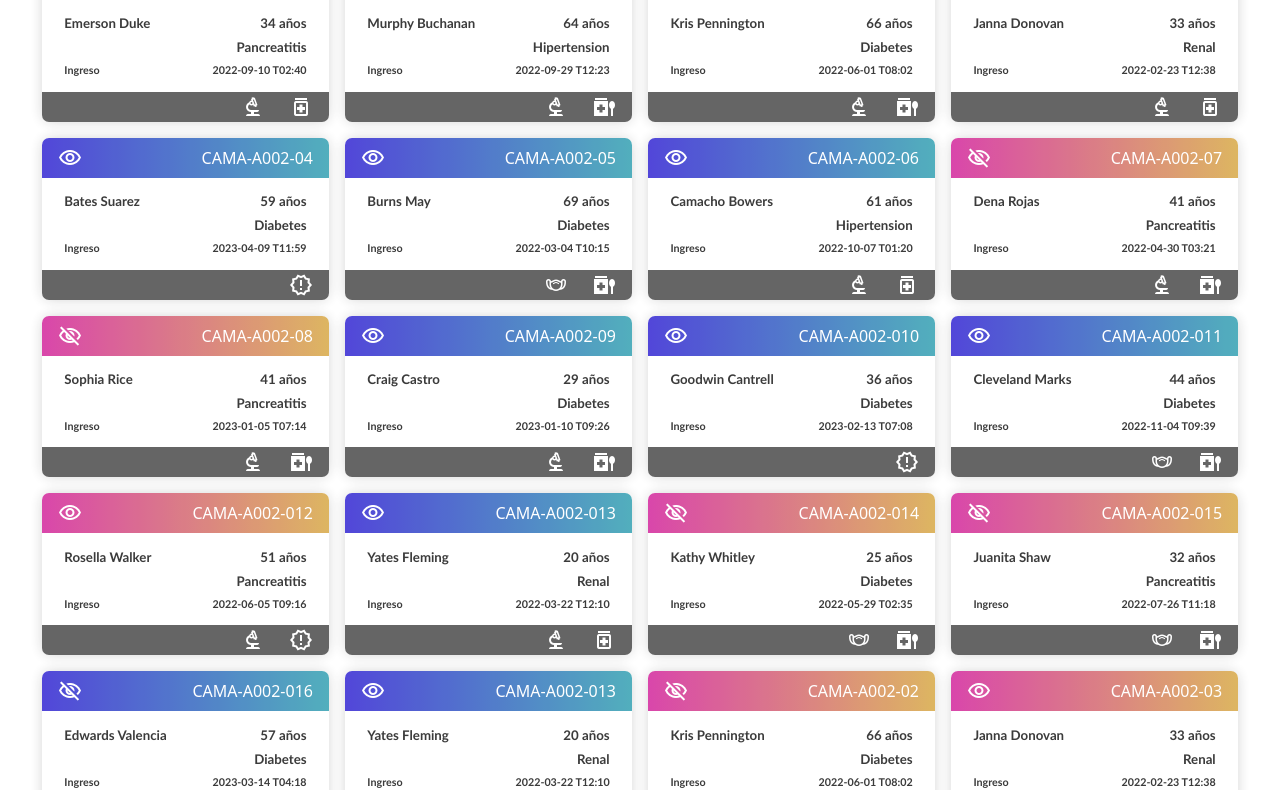
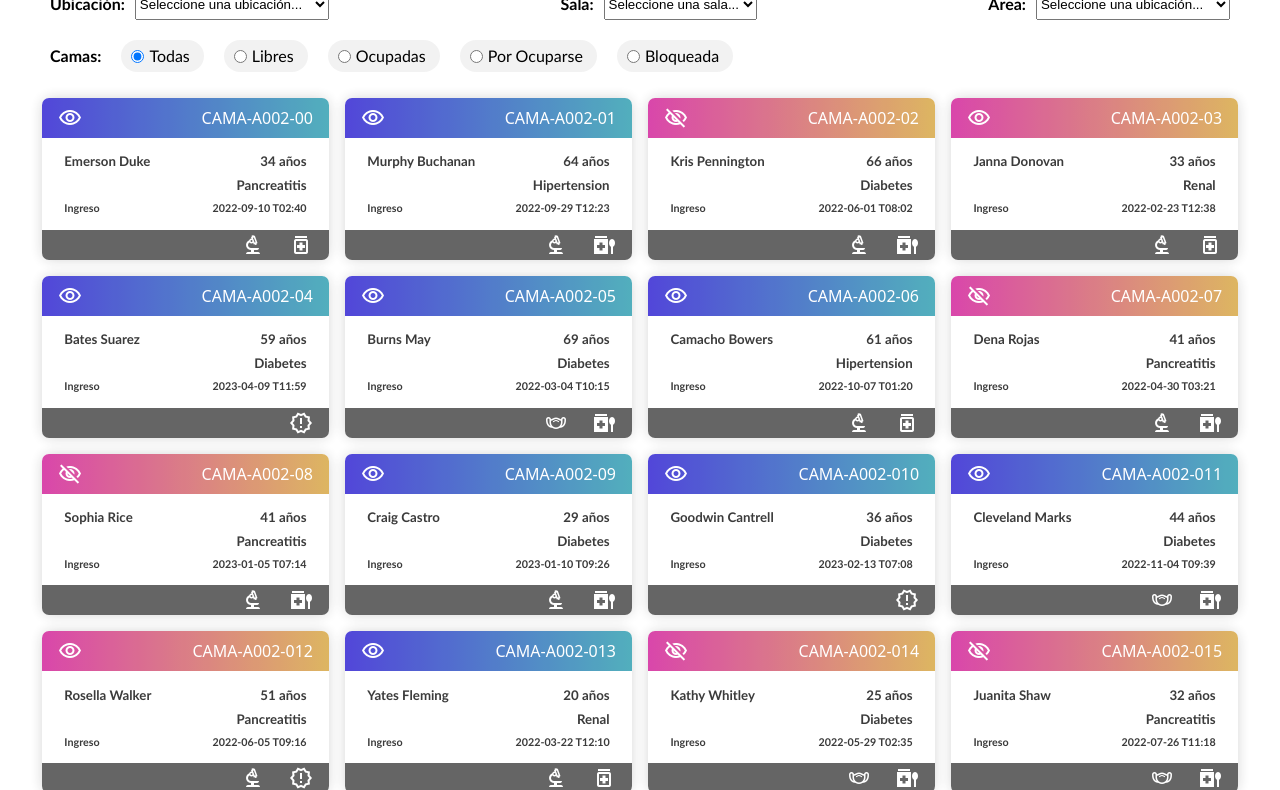
Before and after one commit to Chazmann/SalaInternacion, a plain HTML site: page index.html in a window 1280 px wide. Shown: the part 136-926 px from the top of the page. Drawn offline with Linux system fonts and the light colour scheme.

Commit message:
agregado filtros camas

```diff
--- a/css/main.css
+++ b/css/main.css
@@ -2,12 +2,21 @@
     padding: 0;
     margin: 0;
     box-sizing: border-box;
+    transition: all 0.06s ease;
 }
 
-body{
+:root {
+    --font: 'Gill Sans', 'Gill Sans MT', Calibri, 'Trebuchet MS', sans-serif;
+}
+
+body {
+    font-family: var(--font);
+    /* color: transparent !important; */
     padding-top: 80px;
 }
+
 header {
+    font-family: var(--font);
     background-color: #5b162d;
     height: 80px;
     width: 100vw;
@@ -20,24 +29,15 @@ header {
     align-items: center;
     z-index: 1;
 }
-    .usuario {
 
-        background-color: white;
-        height: 40px;
-        line-height:20px;
-        padding: 10px 20px;
-        border-radius: 20px;
-        color:rgba(0, 0, 0, 0.814);
-        gap: 20px;
-    }
-
-
-body {
-    font-family: 'Gill Sans', 'Gill Sans MT', Calibri, 'Trebuchet MS', sans-serif;
-
-    color: transparent !important;
-    padding-top: 80px;
-
+.usuario {
+    background-color: white;
+    height: 40px;
+    line-height: 20px;
+    padding: 10px 20px;
+    border-radius: 20px;
+    color: rgba(0, 0, 0, 0.814);
+    gap: 20px;
 }
 
 .main-color {
@@ -46,20 +46,65 @@ body {
 
 .secondary-back {
     background: linear-gradient(135deg, rgba(252, 185, 0, 1) 0%, rgba(255, 105, 0, 1) 100%);
-    ;
 }
 
 .flex {
     display: flex;
 }
 
+.spa {
+    justify-content: space-around;
+}
+
 .spb {
     justify-content: space-between;
 }
-
+.col{flex-direction: column;}
 .pdx {
     padding: 10px 4%;
 }
+
+/* SECCION FILTROS */
+.filtros {
+    width: 100%;
+    padding: 10px 50px;
+    color: black;
+    line-height: 32px;
+
+}
+.ubicacion{
+    display: flex;
+}
+.selection{
+    display: flex;
+    gap: 10px;
+}
+
+.gap20 {
+    gap: 20px
+}
+
+.estadocamas label {
+    background-color: rgba(230, 230, 230, 0.527);
+    padding: 0 14px 0 10px;
+    border-radius: 30px;
+    display: flex;
+    flex-direction: row;
+    align-items: center;
+    gap: 5px;
+}
+
+.camas label:active {
+    background-color: #7f76dd;
+    color: white;
+}
+
+.camas label:hover {
+    box-shadow: 0 0 15px 0px rgba(0, 0, 0, 0.178);
+}
+
+/* FIN SECCION FILTROS */
+
 
 .container,
 .tabla {
@@ -194,27 +239,15 @@ table,
 
 }
 
-.nuevo,
+
 .female {
     background: linear-gradient(90deg, #d533a2 0%, #daae51 100%);
 }
 
-.medio,
 .male {
     background: linear-gradient(90deg, #4033d5 0%, #40a7b6 100%);
 }
 
-.pro {
-    background: linear-gradient(90deg, #3b1320 0%, #61f05c 100%);
-}
-
-.avanzado {
-    background: linear-gradient(-90deg, #290099 0%, #cbe656 100%);
-}
-
-.maestro {
-    background: linear-gradient(90deg, #fcef37 0%, #e27c7c 100%);
-}
 
 @media screen and (orientation: portrait) {
     body {
@@ -224,16 +257,22 @@ table,
 }
 
 @media screen and (orientation:portrait) {
-    header h3{
+    header h3 {
         font-size: 10pt;
     }
-    header h5{
+
+    header h5 {
         font-size: 8pt;
     }
-    #camas{flex-direction: row;
-    flex-wrap: nowrap; }
 
-    .camas{flex: 1 0 auto;
-    min-width: none!important;}
+    #camas {
+        flex-direction: row;
+        flex-wrap: nowrap;
+    }
+
+    .camas {
+        flex: 1 0 auto;
+        min-width: none !important;
+    }
 
 }
--- a/index.html
+++ b/index.html
@@ -1,18 +1,21 @@
 <!DOCTYPE html>
 <html lang="es">
+
 <head>
     <meta charset="UTF-8">
     <meta http-equiv="X-UA-Compatible" content="IE=edge">
     <meta name="viewport" content="width=device-width, initial-scale=1.0">
-    <link rel="stylesheet" href="css/main.css">
-    <link rel="stylesheet" href="css/cama.css">
+
     <link href="https://fonts.googleapis.com/icon?family=Material+Icons+Outlined" rel="stylesheet">
     <link rel="stylesheet" href="https://cdnjs.cloudflare.com/ajax/libs/font-awesome/6.4.0/css/brands.min.css">
     <link rel="stylesheet" href="https://cdnjs.cloudflare.com/ajax/libs/font-awesome/6.4.0/css/all.min.css">
-    <!--link rel="stylesheet" href="https://cdnjs.cloudflare.com/ajax/libs/materialize/1.0.0/css/materialize.min.css"-->
+    <!-- <link rel="stylesheet" href="https://cdnjs.cloudflare.com/ajax/libs/materialize/1.0.0/css/materialize.min.css"> -->
+    <link rel="stylesheet" href="css/main.css">
+    <link rel="stylesheet" href="css/cama.css">
     <!-- <link rel="stylesheet" href="css/gradient-box.scss"> -->
     <title>Control de Internación</title>
 </head>
+
 <body>
 
     <header class="main-color flex spb">
@@ -21,9 +24,76 @@
             <h5>Dr. Joaquín Álvarez</h5>|<h3>SALA A002</h3>
         </div>
     </header>
+    <nav class="filtros">
+        <h2>Internaciones </h2>
+        <hr>
 
+        <section id="filtrocamas" class="flex col gap20">
 
-    <section id="camas"></section>
+            <form action="#" class="flex col gap20">
+                <div class="ubicacion flex spb gap20">
+                    <div class="selection">
+                        <label for="location">
+                            <h4>Ubicación: </h4>
+                        </label>
+                        <select name="location" id="location" required>
+                            <option value="0" disabled selected>Seleccione una ubicación...</option>
+                            <option value="1">Clinica Adventista Belgrano</option>
+                            <option value="2">Clinica Fleni</option>
+                            <option value="3">Hospital Universitario Austral</option>
+                        </select>
+                    </div>
+                    <div class="selection">
+                        <label for="sala">
+                            <h4>Sala: </h4>
+                        </label>
+                        <select name="sala" id="sala" required>
+                            <option value="0" disabled selected>Seleccione una sala...</option>
+                            <option value="1">Sala 101 - 1er Piso</option>
+                            <option value="2">Sala 102 - 1er Piso</option>
+                            <option value="3">Sala 103 - 1er Piso</option>
+                        </select>
+                    </div>
+                    <div class="selection">
+                        <label for="area">
+                            <h4>Área: </h4>
+                        </label>
+                        <select name="area" id="area" required>
+                            <option value="0" disabled selected>Seleccione una ubicación...</option>
+                            <option value="1">Clinica Adventista Belgrano</option>
+                            <option value="2">Clinica Fleni</option>
+                            <option value="3">Hospital Universitario Austral</option>
+                        </select>
+                    </div>
+                </div>
+                <div class="estadocamas flex gap20">
+                    <h4>Camas: </h4>
+                    <label>
+                        <input name="group1" type="radio" checked />
+                        <span>Todas</span>
+                    </label>
+                    <label>
+                        <input name="group1" type="radio" />
+                        <span>Libres</span>
+                    </label>
+                    <label>
+                        <input name="group1" type="radio" />
+                        <span>Ocupadas</span>
+                    </label>
+                    <label>
+                        <input name="group1" type="radio" />
+                        <span>Por Ocuparse</span>
+                    </label>
+                    <label>
+                        <input name="group1" type="radio" />
+                        <span>Bloqueada</span>
+                    </label>
+                </div>
+            </form>
+        </section>
+    </nav>
+
+    <main id="camas"></main>
 
     <!-- <div class="tabla">
         <table id="info">
@@ -42,4 +112,5 @@
     <script defer src="js/listar.js"></script>
     <script defer src="js/internados.js"></script>
 </body>
+
 </html>
```
